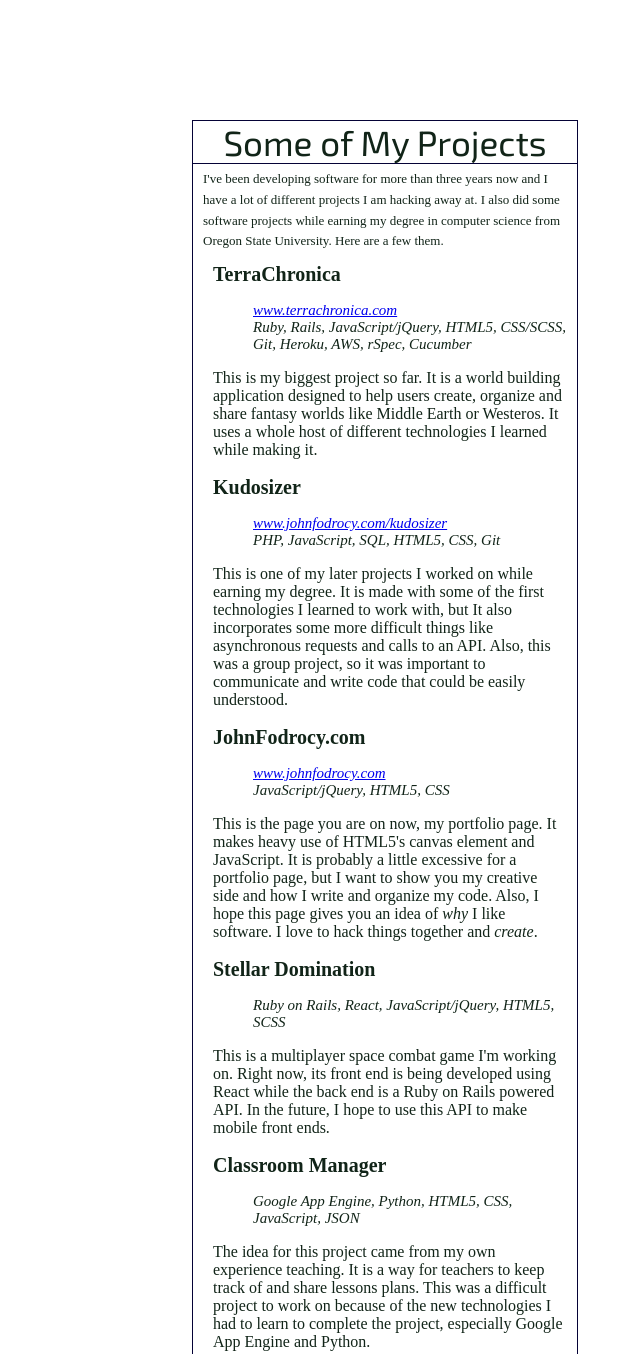
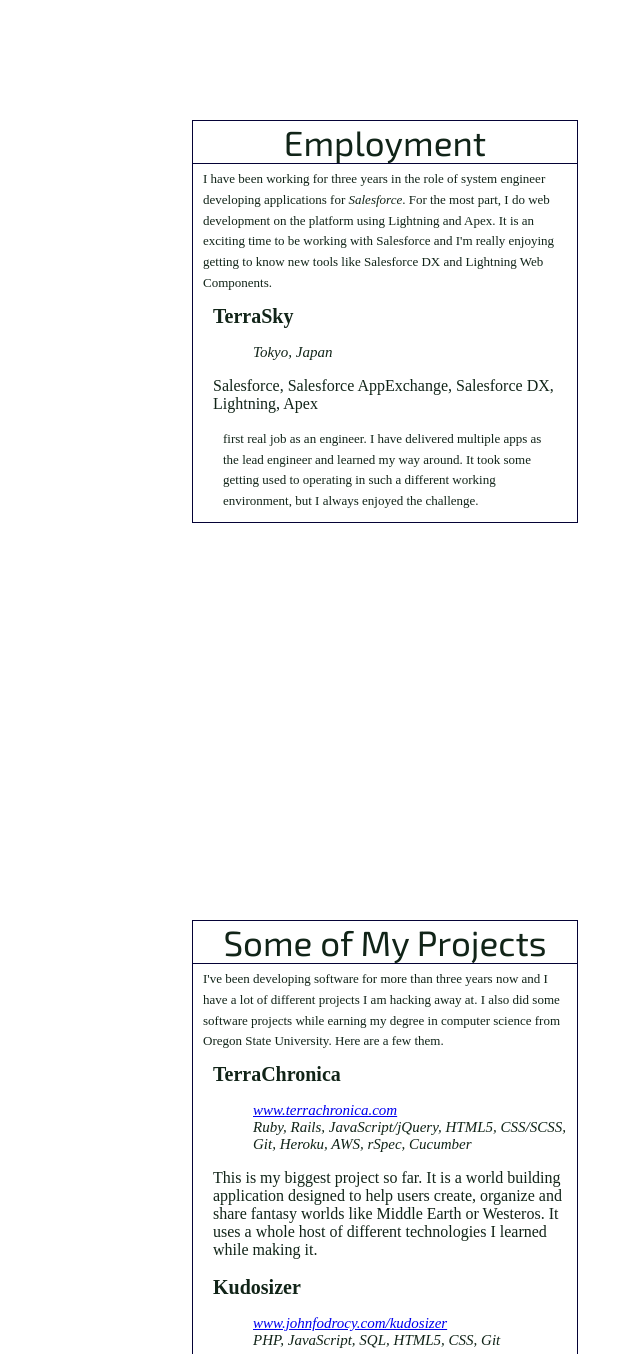
Before and after one commit to John-Fod/johnfodrocy.com, a plain HTML site: page index.html in a window 1280 px wide. Shown: the part 880-2234 px from the top of the page, without its empty margins (640-1280 px from the left). Drawn offline with Linux system fonts and the light colour scheme; a web font is replaced by a local one.

Commit message:
Added information about my employment as an engineer.

```diff
--- a/index.html
+++ b/index.html
@@ -53,21 +53,47 @@
 				<img id="profile-pic" src="images/john-profile.jpg" alt="My Profile Picture"/>
 				<h1>John Fodrocy <span>Software Developer</span></h1>
 				<p class="description">I am a Tokyo based software developer with experience
-				working in several object oriented languages and web technologies. After teaching
+				working in several object oriented languages and web technologies. I am currently working with
+				the <span>Salesforce</span> suite of tools, especially Salesforce Lightning and Apex. After teaching
 				English for seven years, I decided to make the jump to software and earned my
-				computer science degree from Oregon State University with a GPA of 3.78. I am eager
-				to get into the professional world and start working on exciting software.</p>
+				computer science degree from Oregon State University with a GPA of 3.78. I started work at a</p>
 				<dl>
 					<dt>Degree</dt>
 					<dd>B.S. Computer Science, Oregon State University</dd>
 					<dt>Degree</dt>
 					<dd>B.A. International Relations, Michigan State University</dd>
 					<dt>Technologies</dt>
-					<dd>Ruby, Rails, JavaScript/jQuery, PHP, HTML5, CSS/SCSS, Git</dd>
+					<dd>Salesforce Lightning, Salesforce Apex, Ruby, Rails, JavaScript/jQuery, PHP, HTML5, CSS/SCSS, Git</dd>
 				</dl>
 			</div>
 
-			<div class="logical-element experience" style="margin-top:1000px">
+			<div class="logical-element employment" style="margin-top:1000px">
+				<h1>Employment</h1>
+				<p class="description">I have been working for three years in the role of <span>system engineer</span> developing
+				applications for <em>Salesforce</em>. For the most part, I do web development on the platform using
+				Lightning and Apex. It is an exciting time to be working with Salesforce and I'm really enjoying
+				getting to know new tools like <span>Salesforce DX</span> and <span>Lightning Web Components</span>.</p>
+				<ul>
+					<li>
+						<section class="employment">
+							<header>
+								<h6>TerraSky</h6>
+								<dl>
+									<dt>Location</dt>
+									<dd>Tokyo, Japan</dd>
+									<dt>Technologies</dt>
+									<dl>Salesforce, Salesforce AppExchange, Salesforce DX, Lightning, Apex</dl>
+								</dl>
+								<p class="description"> first real job as an engineer. I have delivered multiple apps as the lead engineer and
+								learned my way around. It took some getting used to operating in such a different
+								working environment, but I always enjoyed the challenge.</p>
+							</header>
+						</section>
+					</li>
+				</ul>
+			</div>
+
+			<div class="logical-element experience" style="margin-top:1800px">
 				<h1>Some of My Projects</h1>
 				<p class="description">I've been developing software for more than
 				three years now and I have a lot of different projects I am hacking
@@ -130,23 +156,6 @@
 							</header>
 						</section>
 					</li>
-        <li>
-            <section class="experience">
-                <header>
-                    <h6>Stellar Domination</h6>
-                    <dl>
-                        <dt>Technologies</dt>
-                        <dd>Ruby on Rails, React, JavaScript/jQuery, HTML5, SCSS</dd>
-                    </dl>
-                    <p class=Description>
-                    This is a multiplayer space combat game I'm working on. Right now,
-                    its front end is being developed using React while the back end
-                    is a Ruby on Rails powered API. In the future, I hope to use this
-                    API to make mobile front ends.
-                    </p>
-                </header>
-            </section>
-        </li>
 					<li>
 						<section class="experience">
 							<header>
@@ -182,7 +191,7 @@
 				</ul>
 			</div>
 
-			<div class="logical-element personal" style="margin-top:2800px">
+			<div class="logical-element personal" style="margin-top:3600px">
 				<h1>Adapting to Japan</h1>
 				<p class="description">I live and work in Japan. Adapting to Tokyo
 				after living in Michigan my whole life took some time, but I loved the
@@ -590,8 +599,8 @@
 				</ul>
 			</div>
 
-			<div class="logical-element" style="margin-top:18500px;">
-			</div>
+			<!-- <div class="logical-element" style="margin-top:18500px;">
+			</div> -->
 
 		</div>
 
```
